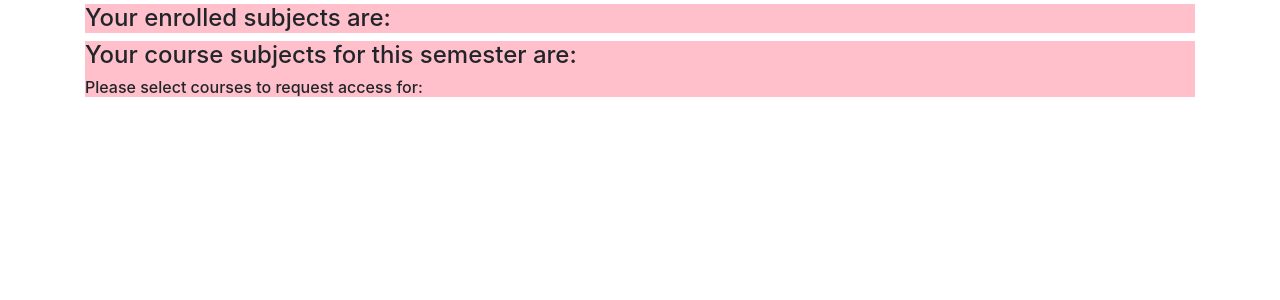
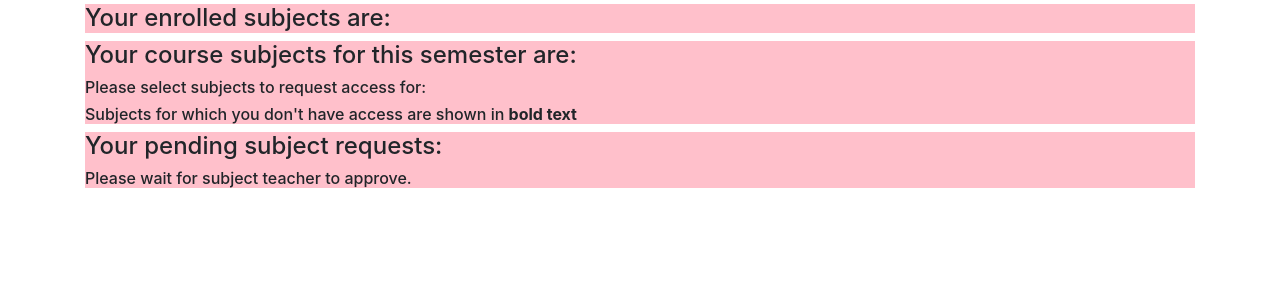
Before and after one commit to entunidotdeb/moodle-msit, a Django app: page /users/~subject/1/ in a window 1280 px wide. Shown: the part 56-356 px from the top of the page. Run offline with Django 3.2, Linux system fonts and the light colour scheme; the visitor is signed in with stand-in values (Sample User, id 1); data comes from the database, SQL or seed files in the repository; some libraries are stand-ins or nearby versions.

Commit message:
fb signup, student subject req flow

```diff
--- a/msitmoodle/config/settings/base.py
+++ b/msitmoodle/config/settings/base.py
@@ -80,6 +80,7 @@ THIRD_PARTY_APPS = [
     "allauth.socialaccount",
     "rest_framework",
     'allauth.socialaccount.providers.google',
+    'allauth.socialaccount.providers.facebook',
 ]
 
 LOCAL_APPS = [
--- a/msitmoodle/msitmoodle/templates/users/subjects.html
+++ b/msitmoodle/msitmoodle/templates/users/subjects.html
@@ -18,14 +18,34 @@
 
 <div style="background-color: pink;">
 <h4> Your course subjects for this semester are: </h4>
-<h6>Please select courses to request access for:</h6>
+<h6>Please select subjects to request access for:</h6>
+<h6>Subjects for which you don't have access are shown in <b>bold text</b></h6>
 </div>
 
 {% if course_subjects %}
     {% for sub in course_subjects %}
+        {% if sub.teacher_set.all %}
+            {% for teacher in sub.teacher_set.all %}
+                <div id="{{ sub.id }}" tid="{{ teacher.id }}" style="border-bottom: 2px solid red; margin-bottom: 2px; cursor: pointer" onClick="Add(this,)">
+                    {% if not enrolled_subjects or sub not in enrolled_subjects %}
+                        <span id="{{ sub.id }}"> <b> {{ sub }} </b></span>
+                    {% else %}
+                        <span id="{{ sub.id }}">{{ sub }}</span>
+                    {%  endif %}
+                    <span style="float: right;"  id="{{ sub.id }}"> Subject Teacher is Mr/Ms {{ teacher }}</span>
+                </div>
+            {% endfor %}
+        {% else %}
             <div id="{{ sub.id }}" style="border-bottom: 2px solid red; margin-bottom: 2px; cursor: pointer" onClick="Add(this,)">
-    <span id="{{ sub.id }}"> {{ sub }} </span>
+                {% if not enrolled_subjects or sub not in enrolled_subjects %}
+                    <span id="{{ sub.id }}"> <b> {{ sub }} </b></span>
+                {% else %}
+                    <span id="{{ sub.id }}">{{ sub }}</span>
+                {%  endif %}
+                <span style="float: right;"  id="{{ sub.id }}"> Subject Teacher is not alloted yet.</span>
             </div>
+        {% endif %}
+
     {% endfor %}
 
     <div class="form-container">
@@ -37,6 +57,19 @@
     </div>
 {% endif %}
 
+<div style="background-color: pink;">
+    <h4> Your pending subject requests: </h4>
+    <h6> Please wait for subject teacher to approve. </h6>
+</div>
+{% if pending_subjects_request %}
+    {% for req in pending_subjects_request %}
+    <div style="border-bottom: 2px solid rgb(65, 112, 65)">
+        <span>{{ req.subject }}</span>
+        <span style="float: right;">Subject teacher is {{ req.teacher }}</span>
+    </div>
+    {% endfor %}
+{% endif %}
+
 <script>
 
 var data = document.getElementById("id_data").value;
@@ -44,6 +77,7 @@ var toReq = [];
 
 function Add(element){
     var element_id = parseInt(element.getAttribute("id"))
+    var element_tid = parseInt(element.getAttribute("tid"))
     var marked_already = false;
     for (var [index, sub] of toReq.entries()){
         if (element_id === sub.id){
@@ -53,12 +87,22 @@ function Add(element){
         }
     }
     if(!marked_already){
+        if (element_tid){
+            toReq.push(
+            {
+                'id': element_id,
+                'teacher_id': element_tid,
+            }
+        )
+        }
+        else{
             toReq.push(
             {
                 'id': element_id,
 
             }
         )
+        }
         element.style.backgroundColor = "lightgreen";
     }
     var jsonRepr = JSON.stringify(toReq);
--- a/msitmoodle/msitmoodle/templates/users/user_detail.html
+++ b/msitmoodle/msitmoodle/templates/users/user_detail.html
@@ -27,6 +27,9 @@
     {% if object.student %}
     <a class="btn btn-primary" href="{% url 'users:subject' object.student.pk %}" role="button">My Subjects</a>
     {% endif %}
+    {% if object.teacher %}
+    <a class="btn btn-primary" href="{% url 'users:teacher-request' object.teacher.pk %}" role="button">My Subject's Request</a>
+    {% endif %}
   </div>
 
 </div>
--- a/msitmoodle/msitmoodle/users/forms.py
+++ b/msitmoodle/msitmoodle/users/forms.py
@@ -90,5 +90,5 @@ class UserUpdateForm(forms.Form):
         choices=PROFILE_TYPE, widget=forms.widgets.HiddenInput, label="Signing up as?",
     )
 
-class SubjectForm(forms.Form):
+class GeneralForm(forms.Form):
     data = forms.CharField(widget=forms.HiddenInput(), required=False)
--- a/msitmoodle/msitmoodle/users/models.py
+++ b/msitmoodle/msitmoodle/users/models.py
@@ -103,7 +103,7 @@ class Teacher(models.Model):
     emp_id = models.IntegerField(verbose_name="Employee ID")
     is_proctor = models.BooleanField(default=False)
     is_hod = models.BooleanField(default=False)
-    subject = models.ForeignKey(to=Subject, on_delete=models.PROTECT, null=True, blank=True)
+    subject = models.ManyToManyField(to=Subject, verbose_name="Subjects Alloted")
 
     def __str__(self):
         if self.user.first_name and self.user.last_name:
--- a/msitmoodle/msitmoodle/users/urls.py
+++ b/msitmoodle/msitmoodle/users/urls.py
@@ -6,6 +6,7 @@ from msitmoodle.users.views import (
     user_update_view,
     user_detail_view,
     user_subject_view,
+    user_requests_view,
 )
 
 app_name = "users"
@@ -13,5 +14,6 @@ urlpatterns = [
     path("~redirect/", view=user_redirect_view, name="redirect"),
     path("~update/", view=user_update_view, name="update"),
     path("~subject/<int:pk>/", view=user_subject_view, name="subject"),
+    path("~requests/<int:pk>/", view=user_requests_view, name="teacher-request"),
     path("<str:username>/", view=user_detail_view, name="detail"),
 ]
--- a/msitmoodle/msitmoodle/users/views.py
+++ b/msitmoodle/msitmoodle/users/views.py
@@ -10,9 +10,9 @@ from django.utils.translation import ugettext_lazy as _
 from django.http import HttpResponse
 from django.shortcuts import redirect, render
 from django.template import loader
-from .forms import UserUpdateForm, SubjectForm
-from .models import Course
-from .user_constants import STUDENT, TEACHER
+from .forms import UserUpdateForm, GeneralForm
+from .models import Course, StudentRequest, Subject, Teacher
+from .user_constants import STUDENT, TEACHER, SUB_APPROVAL, PENDING
 
 
 User = get_user_model()
@@ -183,24 +183,28 @@ class UserSubjectsView(LoginRequiredMixin, UpdateView):
     template_name = 'users/subjects.html'
     model = User
     field = ['username']
-    form_class = SubjectForm
+    form_class = GeneralForm
 
     def get(self, request, **kwargs):
-        form_class = SubjectForm
+        form_class = GeneralForm
         form = self.get_form(form_class)
         self.object = self.get_object()
         student = getattr(self.object, 'student', None)
-        enrolled_subjects, course_subjects = list(), list()
+        enrolled_subjects, course_subjects, pending_subjects_request = list(), list(), list()
         context = dict()
         if student:
             enrolled_subjects = student.subject.all()
             course_subjects = student.course.subject_set.all().filter(
                 sem=student.currentsem
             )
+            pending_subjects_request = student.studentrequest_set.all().filter(status=PENDING)
         if enrolled_subjects:
             context.update({'enrolled_subjects': enrolled_subjects})
         if course_subjects:
             context.update({'course_subjects': course_subjects})
+        if pending_subjects_request:
+            context.update({'pending_subjects_request': pending_subjects_request})
+        #TODO do smthing or remove form
         form.fields['data'].initial = "hello world"
         context.update({'form': form})
         return self.render_to_response(context)
@@ -212,8 +216,47 @@ class UserSubjectsView(LoginRequiredMixin, UpdateView):
 
     def post(self, request, *args, **kwargs):
         raw_data = request.POST.get('data', '')
+        student = request.user.student
         data = json.loads(raw_data)
-        print(type(data), data)
+        all_subjects = Subject.objects.all()
+        all_requests = list()
+        for req in data:
+            request_to_teacher = None
+            req_subject_id = req.get('id', None)
+            req_subject = None
+            if req_subject_id:
+                req_subjects = all_subjects.filter(id=req_subject_id)
+            if req_subjects:
+                req_subject = req_subjects[0]
+            subject_teachers = Teacher.objects.filter(subject__id=req_subject.id)
+            subject_teacher = subject_teachers[0] if subject_teachers else None
+            if subject_teacher:
+                request_to_teacher = subject_teacher
+            else:
+                super_users = User.objects.filter(is_superuser=True)
+                for super_user in super_users:
+                    if getattr(super_user, "teacher", False):
+                        request_to_teacher = super_user.teacher
+                        break
+            if req_subject and student and request_to_teacher:
+                new_req = StudentRequest(
+                    subject=req_subject, student=student, teacher=request_to_teacher, reqType=SUB_APPROVAL, \
+                        status=PENDING
+                )
+                all_requests.append(new_req)
+        if all_requests:
+            StudentRequest.objects.bulk_create(objs=all_requests)
+            msg = list()
+            for req in all_requests:
+                msg.append(
+                    _("Requests Sent Successfully for sub ") + str(req.subject) + \
+                        " to teacher " + str(req.teacher)
+                )
+        else:
+            msg = "Requests Failed."
+        messages.add_message(
+                self.request, messages.INFO, msg
+            )
         return redirect(self.get_success_url())
 
 
@@ -222,4 +265,41 @@ class UserSubjectsView(LoginRequiredMixin, UpdateView):
 
 user_subject_view = UserSubjectsView.as_view()
 
+
+class TeacherRequest(LoginRequiredMixin, UpdateView):
+    template_name = 'users/subjects_request.html'
+    model = User
+    field = ['username']
+    form_class = GeneralForm
+
+    def get(self, request, *args, **kwargs):
+        form = self.get_form(self.get_form_class())
+        self.object = self.get_object()
+        teacher = getattr(self.object, 'teacher', None)
+        teacher_requests = None
+        subject_wise_requests = list()
+        context = dict()
+        if teacher:
+            teacher_requests = StudentRequest.objects.filter(
+                teacher=teacher, reqType=SUB_APPROVAL, status=PENDING
+            )
+            teacher_subjects = teacher.subject.all()
+        if teacher_subjects and teacher_requests:
+            for subject in teacher_subjects:
+                subject_wise_requests.append(
+                    teacher_requests.filter(subject=subject)
+                )
+            context.update({'teacher_requests': subject_wise_requests, \
+                'teacher_subjects': teacher_subjects})
+        return self.render_to_response(context)
+
+    def get_object(self):
+        return User.objects.get(username=self.request.user.username)
+
+    def get_success_url(self):
+        return reverse("users:teacher-request", kwargs={"pk": self.request.user.pk})
+
+
+user_requests_view = TeacherRequest.as_view()
+
 # user_update_view = UserSettingsView.as_view()
```
Also changed, not shown: msitmoodle/msitmoodle/templates/users/subjects_request.html (added, +32 -0 lines). Lines whose indentation alone changed are shown as unchanged.
